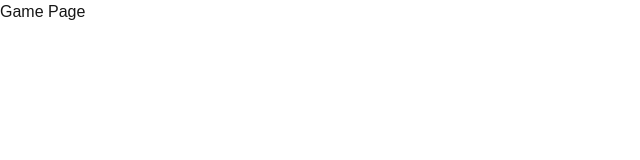
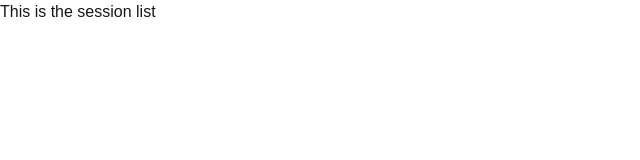
Before and after one commit to markluigibatoks/matching-pair-game, a Next.js app: page /matches in a window 1280 px wide. Shown: the top 160 px of the page, without its empty margins (0-640 px from the left). Built offline with nearby package versions, Linux system fonts and the light colour scheme.

Commit message:
add: new session page

```diff
--- a/app/matches/page.tsx
+++ b/app/matches/page.tsx
@@ -1,3 +1,3 @@
 export default function Page() {
-  return <div>Game Page</div>
+  return <div>This is the session list</div>
 }
```
